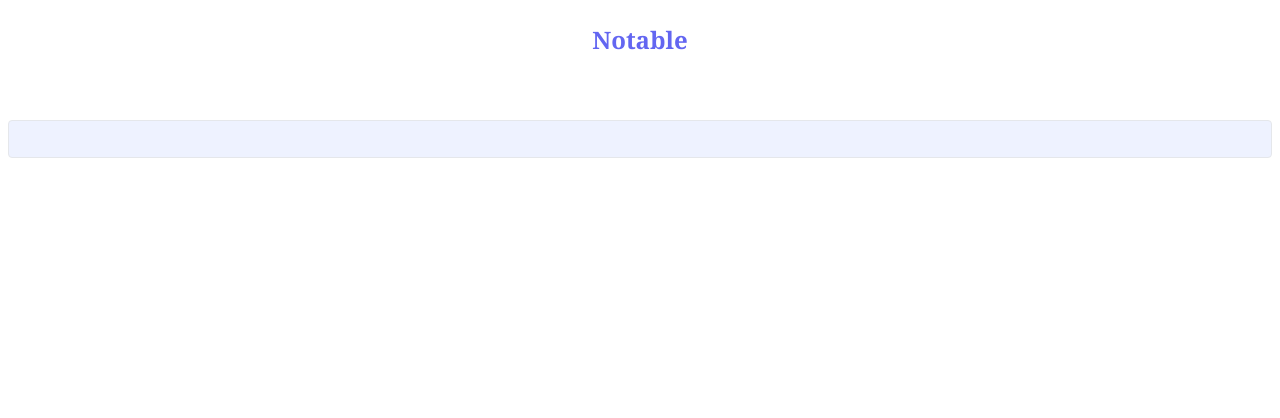
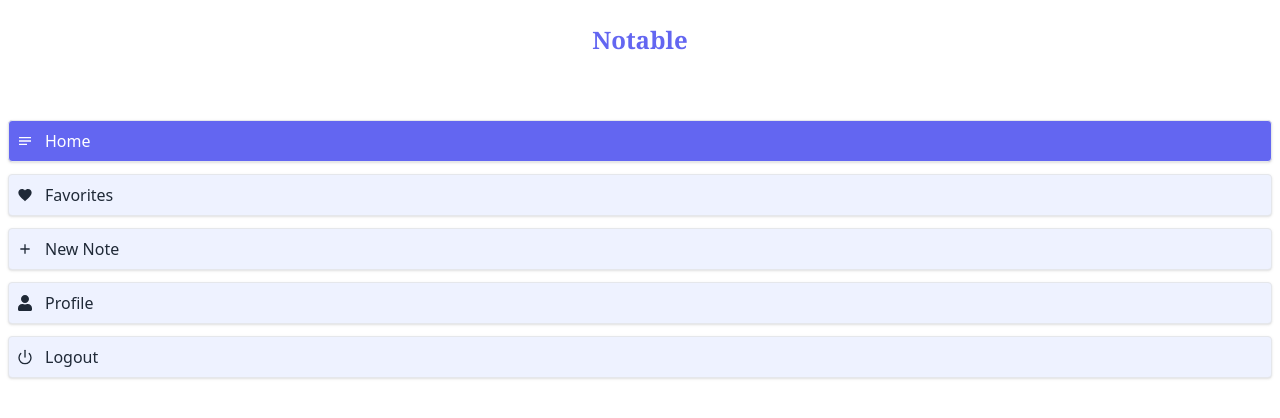
Before and after one commit to Ebenezeroffei/notable, a React (Create React App) app in the folder notable-frontend/: page / in a window 1280 px wide. Shown: the top 418 px of the page. Built offline with nearby package versions, Linux system fonts and the light colour scheme.

Commit message:
Feat: Created navbar items.

```diff
--- a/notable-frontend/src/components/Navbar/NavItem.js
+++ b/notable-frontend/src/components/Navbar/NavItem.js
@@ -1,10 +1,30 @@
 import React from 'react';
 import { Link } from 'react-router-dom';
+import { useNavStore } from '../../utils/store';
 
-const NavItem = () => {
+
+const NavItem = ({ icon, text, index }) => {
+    const currentNavIndex = useNavStore(state => state.currentNavIndex);
+    const navigateTo = useNavStore(state => state.navigateTo);
+
     return (
-        <Link>
-        </Link>
+        <>
+            {
+                currentNavIndex === index
+                    ? <Link onClick={() => navigateTo(index)} className='w-full flex items-center  p-2 rounded border bg-indigo-500 shadow text-white mb-3'>
+                        <span className='mr-3'>
+                            {icon}
+                        </span>
+                        <span>{text}</span>
+                    </Link>
+                    : <Link onClick={() => navigateTo(index)} className='w-full flex items-center  p-2 rounded border bg-indigo-50 shadow text-gray-800 hover:bg-indigo-100 mb-3'>
+                        <span className='mr-3'>
+                            {icon}
+                        </span>
+                        <span>{text}</span>
+                    </Link>
+            }
+        </>
     );
 }
 
--- /dev/null
+++ b/notable-frontend/src/components/Navbar/NavItems.js
@@ -0,0 +1,19 @@
+import React from 'react';
+import NavItem from './NavItem';
+import { MdFavorite, MdOutlineNotes, MdAdd } from 'react-icons/md';
+import { FaUser } from 'react-icons/fa';
+import { FiPower } from 'react-icons/fi';
+
+const NavItems = () => {
+    return (
+        <section>
+            <NavItem icon={<MdOutlineNotes />} text="Home" index={0} />
+            <NavItem icon={<MdFavorite />} text="Favorites" index={1} />
+            <NavItem icon={<MdAdd />} text="New Note" index={2} />
+            <NavItem icon={<FaUser />} text="Profile" index={3} />
+            <NavItem icon={<FiPower />} text="Logout" index={4} />
+        </section>
+    );
+}
+
+export default NavItems
--- a/notable-frontend/src/components/Navbar/index.js
+++ b/notable-frontend/src/components/Navbar/index.js
@@ -1,4 +1,5 @@
 import React from 'react';
+import NavItems from './NavItems';
 import SearchBar from './Searchbar';
 
 
@@ -7,7 +8,8 @@ const NavBar = () => {
         <header>
             <nav className='p-2'>
                 <h1 className='text-center text-2xl font-semibold font-serif text-indigo-500 mb-16 mt-4'>Notable</h1>
-                <SearchBar />
+                {/* <SearchBar /> */}
+                <NavItems />
             </nav>
         </header>
     );
--- /dev/null
+++ b/notable-frontend/src/utils/store.js
@@ -0,0 +1,8 @@
+import create from 'zustand';
+
+const useNavStore = create(set => ({
+    currentNavIndex: 0,
+    navigateTo: (index) => set(state => ({ currentNavIndex: index })),
+}));
+
+export { useNavStore };
```
